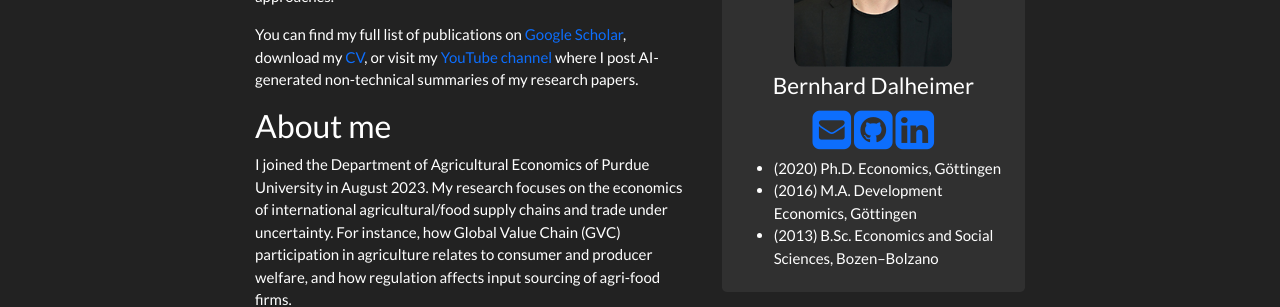
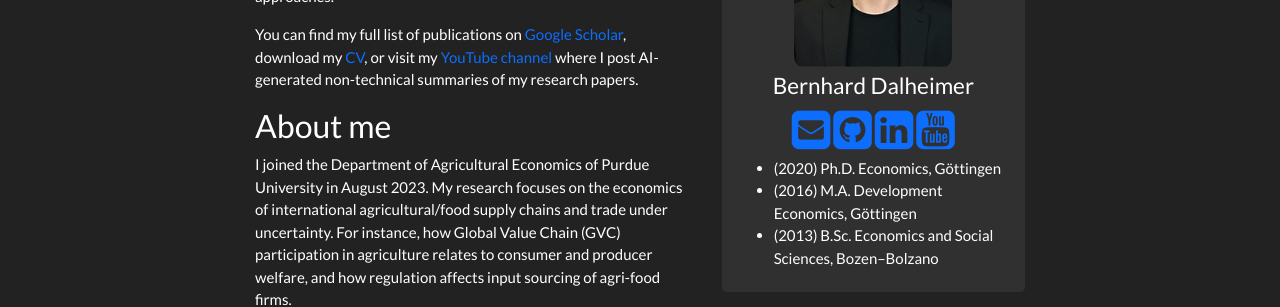
Before and after one commit to BDalheimer/BDalheimer.github.io, a Jekyll site: the page built from _pages/home.md, in a window 1280 px wide. Shown: the part 293-600 px from the top of the page. Built offline with Jekyll 4.4.1, drawn with Linux system fonts in a browser that asks for light colours; nearby versions of some CDN libraries; a style sheet for code colours, icons or effects is not loaded.

Commit message:
add youtube icon

```diff
--- a/_includes/sidebar.html
+++ b/_includes/sidebar.html
@@ -10,6 +10,8 @@
    {% if member.scholar %} <a href="{{ member.scholar }}" target="_blank"><i class="ai ai-google-scholar-square ai-3x"></i></a> {% endif %}
    {% if member.github %} <a href="{{ member.github }}" target="_blank"><i class="fa fa-github-square fa-3x"></i></a> {% endif %}
    {% if member.linkedin %} <a href="{{ member.linkedin }}" target="_blank"><i class="fa fa-linkedin-square fa-3x"></i></a> {% endif %}
+   {% if member.youtube %} <a href="{{ member.youtube }}" target="_blank"><i class="fa fa-youtube-square fa-3x"></i></a> {% endif %}
+
   </div>
   </center>
 
```
